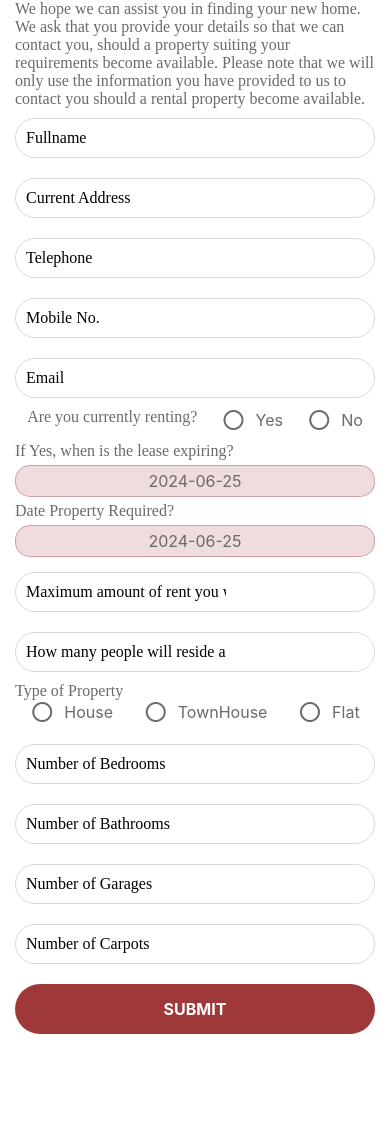
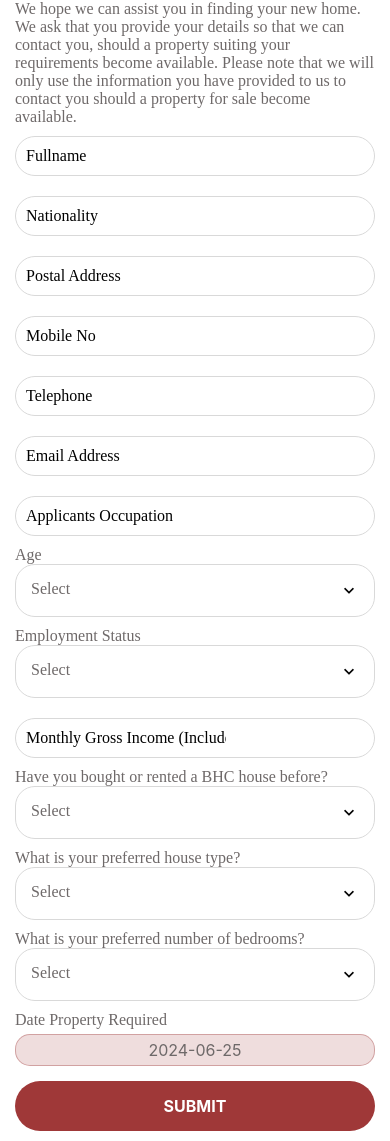
Before and after one commit to GovanDBT/BHC-App, a React Native app: screen / in a window 390 px wide. Before the commit the page ends 1044 px from the top, so only its background shows below. Built offline with nearby package versions, Linux system fonts and the light colour scheme.

Commit message:
create buy input forms

```diff
--- a/App.js
+++ b/App.js
@@ -26,13 +26,14 @@ import PropertyDetailsTag from './app/components/PropertyDetailsTag';
 import PaymentScreen from './app/screens/PaymentScreen';
 import NewsCard from './app/components/NewsCard';
 import RentApplication from './app/screens/RentApplication';
+import BuyApplication from './app/screens/BuyApplication';
 
 export default function App() {
 
   return (
     <NavigationContainer theme={NavigationTheme}>
         {/* <Screen> */}
-          <RentApplication />
+          <BuyApplication />
         {/* </Screen> */}
     </NavigationContainer>
   );
--- /dev/null
+++ b/app/screens/BuyApplication.js
@@ -0,0 +1,199 @@
+import React, { useState } from "react";
+import Screen from "./Screen";
+import { ScrollView, StyleSheet, View } from "react-native";
+import { AppForm, AppFormField, SubmitButton } from "../components/forms";
+import AppText from "../components/AppText";
+import AppPicker from "../components/AppPicker";
+import colors from "../config/colors";
+import AppDatePicker from "../components/AppDatePicker";
+
+const age = [
+  { label: "18-21", value: 1 },
+  { label: "21-30", value: 2 },
+  { label: "30+", value: 3 },
+];
+
+const employementStatus = [
+  { label: "Student", value: 1 },
+  { label: "Unemployed", value: 2 },
+  { label: "Employed", value: 3 },
+  { label: "Self Employed", value: 4 },
+];
+
+const ownBHCHouses = [
+  { label: "Yes", value: 1 },
+  { label: "No", value: 2 },
+];
+
+const preferedHouse = [
+  { label: "House", value: 1 },
+  { label: "TwinHouse", value: 2 },
+  { label: "Flat", value: 3 },
+];
+
+const bedrooms = [
+  { label: "1", value: 1 },
+  { label: "2", value: 2 },
+  { label: "3", value: 3 },
+  { label: "4", value: 4 },
+];
+
+function BuyApplication(props) {
+  const [selectedDate, setSelectedDate] = useState(new Date());
+
+  const handleDateChange = (date) => {
+    setSelectedDate(date);
+  };
+  return (
+    <Screen>
+      <ScrollView showsVerticalScrollIndicator={false}>
+
+        <AppText style={styles.text}>
+          We hope we can assist you in finding your new home. We ask that you
+          provide your details so that we can contact you, should a property
+          suiting your requirements become available. Please note that we will
+          only use the information you have provided to us to contact you should
+          a property for sale become available.
+        </AppText>
+
+        <AppForm>
+          <AppFormField
+            autoCapitalize="none"
+            autoCorrect={false}
+            keyboardType="default"
+            name="fullname"
+            placeholder="Fullname"
+            textContentType="name"
+          />
+
+          <AppFormField
+            autoCapitalize="none"
+            autoCorrect={false}
+            keyboardType="default"
+            name="nationality"
+            placeholder="Nationality"
+            textContentType="none"
+          />
+
+          <AppFormField
+            autoCapitalize="none"
+            autoCorrect={false}
+            keyboardType="default"
+            name="postalAddress"
+            placeholder="Postal Address"
+            textContentType="none"
+          />
+
+          <AppFormField
+            autoCapitalize="none"
+            autoCorrect={false}
+            keyboardType="default"
+            name="mobileNo"
+            placeholder="Mobile No"
+            textContentType="none"
+          />
+
+          <AppFormField
+            autoCapitalize="none"
+            autoCorrect={false}
+            keyboardType="default"
+            name="telephoneNo"
+            placeholder="Telephone"
+            textContentType="none"
+          />
+
+          <AppFormField
+            autoCapitalize="none"
+            autoCorrect={false}
+            keyboardType="default"
+            name="email"
+            placeholder="Email Address"
+            textContentType="email"
+          />
+
+          <AppFormField
+            autoCapitalize="none"
+            autoCorrect={false}
+            keyboardType="default"
+            name="occupation"
+            placeholder="Applicants Occupation"
+            textContentType="none"
+          />
+
+          <View>
+            <AppText style={styles.text}>Age</AppText>
+            <View style={styles.picker}>
+              <AppPicker items={age} placeholder={"Select"} />
+            </View>
+          </View>
+
+          <View>
+            <AppText style={styles.text}>Employment Status</AppText>
+            <View style={styles.picker}>
+              <AppPicker items={employementStatus} placeholder={"Select"} />
+            </View>
+          </View>
+
+          <AppFormField
+            autoCapitalize="none"
+            autoCorrect={false}
+            keyboardType="default"
+            name="incomeAmount"
+            placeholder="Monthly Gross Income (Include for spouse if married)"
+            textContentType="none"
+          />
+
+          <View>
+            <AppText style={styles.text}>Have you bought or rented a BHC house before?</AppText>
+            <View style={styles.picker}>
+              <AppPicker items={ownBHCHouses} placeholder={"Select"} />
+            </View>
+          </View>
+
+          <View>
+            <AppText style={styles.text}>What is your preferred house type?</AppText>
+            <View style={styles.picker}>
+              <AppPicker items={preferedHouse} placeholder={"Select"} />
+            </View>
+          </View>
+
+          <View>
+            <AppText style={styles.text}>What is your preferred number of bedrooms?</AppText>
+            <View style={styles.picker}>
+              <AppPicker items={bedrooms} placeholder={"Select"} />
+            </View>
+          </View>
+
+          <View>
+            <AppText style={styles.text}>Date Property Required</AppText>
+            <AppDatePicker
+              onChange={handleDateChange}
+              initialDate={selectedDate}
+            />
+          </View>
+
+          {/* TODO: Save data to a database */}
+          <SubmitButton
+            title={"Submit"}
+            onPress={() => console.log("Form Submitted")}
+          />
+        </AppForm>
+      </ScrollView>
+    </Screen>
+  );
+}
+
+const styles = StyleSheet.create({
+    text: {
+        color: colors.lightTextColor,
+    },
+
+  picker: {
+    borderWidth: 1,
+    borderColor: colors.inputBorderColor,
+    borderRadius: 20,
+    marginBottom: 10,
+  },
+});
+
+export default BuyApplication;
--- a/package.json
+++ b/package.json
@@ -10,6 +10,7 @@
   },
   "dependencies": {
     "@expo/metro-runtime": "~3.2.1",
+    "@react-native-community/datetimepicker": "^8.1.1",
     "@react-native-community/hooks": "^3.0.0",
     "@react-navigation/bottom-tabs": "^6.5.20",
     "@react-navigation/native": "^6.1.17",
@@ -20,6 +21,7 @@
     "expo-image-picker": "~15.0.5",
     "expo-status-bar": "~1.12.1",
     "formik": "^2.4.6",
+    "moment": "^2.30.1",
     "react": "18.2.0",
     "react-dom": "18.2.0",
     "react-native": "0.74.2",
```
Also changed, not shown: 1 other file (tests, documents, lock files or other folders).
